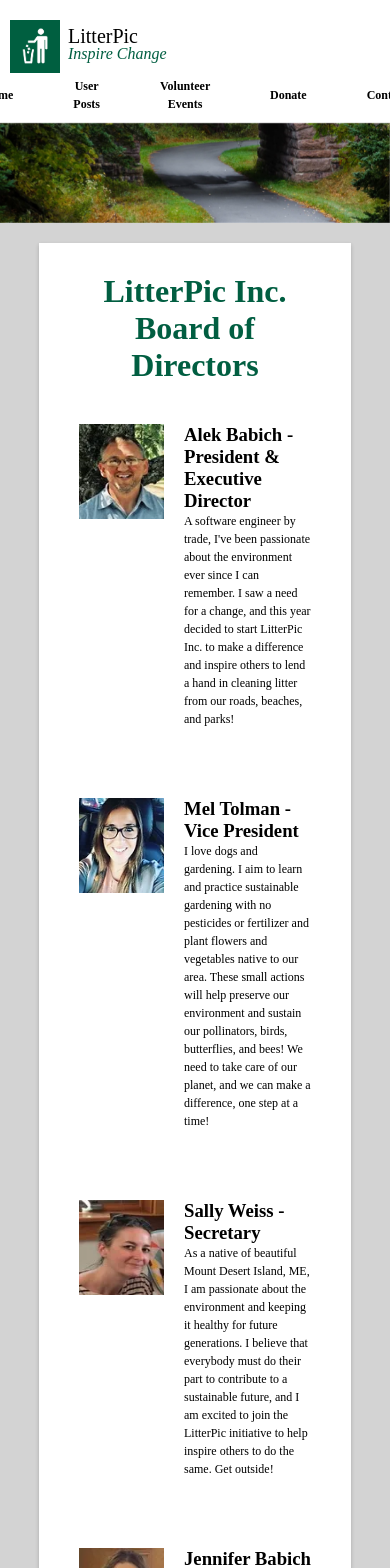
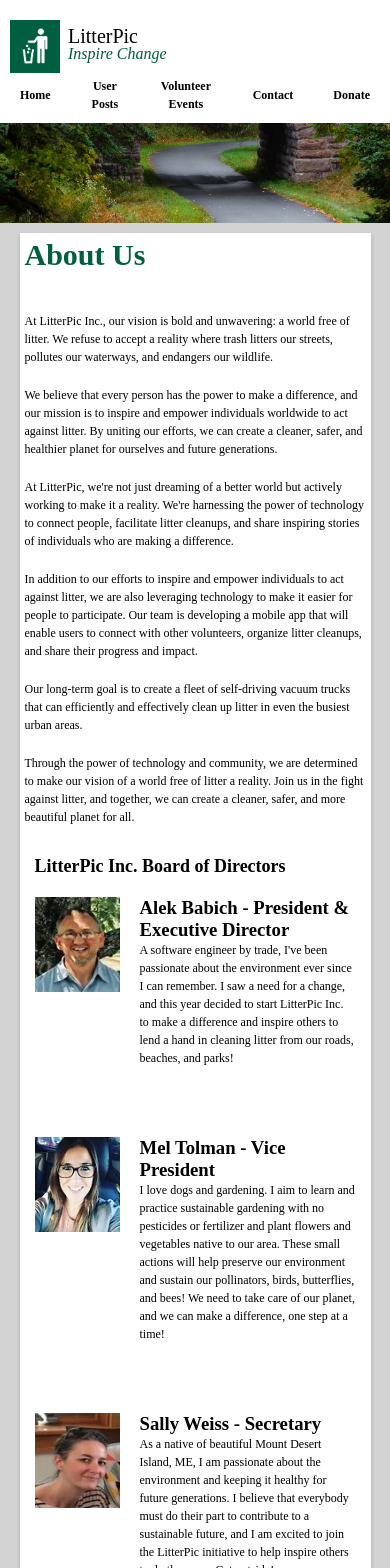
Before and after one commit to LitterPic/litterpic_org, a Next.js app: page /about in a window 390 px wide. Shown: the top 1568 px of the page. Built offline with nearby package versions, Linux system fonts and the light colour scheme.

Commit message:
Updates to styling

```diff
--- a/components/layout.js
+++ b/components/layout.js
@@ -11,8 +11,8 @@ const Layout = ({children}) => {
                 <Navlink href="/">Home</Navlink>
                 <Navlink href="/stories">User Posts</Navlink>
                 <Navlink href="/volunteer">Volunteer Events</Navlink>
+                <Navlink href="/contact">Contact</Navlink>
                 <Navlink href="/donate">Donate</Navlink>
-                <Navlink href="/contact">Contact</Navlink>
             </nav>
             <main>{children}</main>
             <Footer/>
--- a/pages/about.js
+++ b/pages/about.js
@@ -52,7 +52,39 @@ const About = () => {
 
             <div className="page">
                 <div className="content">
-                    <h1 className="heading-text">LitterPic Inc. Board of Directors</h1>
+                    <h1 className="heading-text">About Us</h1>
+                    <p className="about-us-content">
+                        At LitterPic Inc., our vision is bold and unwavering: a world free of litter. We refuse to
+                        accept a reality where trash litters our streets, pollutes our waterways, and endangers our
+                        wildlife.
+                    </p>
+                    <p className="about-us-content">
+                        We believe that every person has the power to make a difference, and our mission is to inspire
+                        and empower individuals worldwide to act against litter. By uniting our efforts, we can create a
+                        cleaner, safer, and healthier planet for ourselves and future generations.
+                    </p>
+                    <p className="about-us-content">
+                        At LitterPic, we're not just dreaming of a better world but actively working to make it a
+                        reality. We're harnessing the power of technology to connect people, facilitate litter cleanups,
+                        and share inspiring stories of individuals who are making a difference.
+                    </p>
+                    <p className="about-us-content">
+                        In addition to our efforts to inspire and empower individuals to act against litter, we are also
+                        leveraging technology to make it easier for people to participate. Our team is developing a
+                        mobile app that will enable users to connect with other volunteers, organize litter cleanups,
+                        and share their progress and impact.
+                    </p>
+                    <p className="about-us-content">
+                        Our long-term goal is to create a fleet of self-driving vacuum trucks that can efficiently and
+                        effectively clean up litter in even the busiest urban areas.
+                    </p>
+                    <p className="about-us-content">
+                        Through the power of technology and community, we are determined to make our vision of a world
+                        free of litter a reality. Join us in the fight against litter, and together, we can create a
+                        cleaner, safer, and more beautiful planet for all.
+                    </p>
+
+                    <div className="directors-text">LitterPic Inc. Board of Directors</div>
                     {boardMembers.map((member, index) => (
                         <div className="memberContainer" key={index}>
                             <img className="memberImage" src={member.image} alt={member.name}/>
--- a/pages/contact.js
+++ b/pages/contact.js
@@ -76,7 +76,7 @@ const Contact = () => {
                                     ></textarea>
                                 </div>
 
-                                <div className="contact_button_div">
+                                <div className="contact-submit-button">
                                     <button type="submit">Submit</button>
                                 </div>
                             </form>
--- a/pages/stories.js
+++ b/pages/stories.js
@@ -71,7 +71,7 @@ function Stories() {
 
     return (
         <div className="page">
-            <div className="stories-content">
+            <div className="content">
                 <h1 className="heading-text">User Posts</h1>
                 <div>
                     <div className="story-posts">
--- a/styles/styles.css
+++ b/styles/styles.css
@@ -2,7 +2,6 @@
 * {
     margin: 0;
     padding: 0;
-    box-sizing: border-box;
 }
 
 /* General Formatting */
@@ -11,12 +10,43 @@ body {
 }
 
 main {
-    min-height: 100vh;
+    min-height: 100%;
 }
 
 p {
     line-height: 1.75;
     font-size: 18px;
+}
+
+li {
+    margin-bottom: 15px;
+}
+
+ol {
+    margin-left: 40px;
+}
+
+button {
+    padding: 20px;
+    border-radius: 5px;
+    border: none;
+    background-color: #015e41;
+    color: #fff;
+    cursor: pointer;
+    font-size: 18px;
+}
+
+label {
+    padding-top: 5px;
+    padding-bottom: 5px;
+}
+
+form {
+    padding: 10px;
+}
+
+input, select, textarea {
+    margin-bottom: 15px;
 }
 
 .page {
@@ -33,16 +63,12 @@ p {
     background-color: #fff;
     margin-left: auto;
     margin-right: auto;
-    width: 85vw;
-}
-
-div {
-    margin: 0;
-    padding: 0;
+    width: 85%;
 }
 
 h1.heading-text {
-    text-align: center;
+    text-align: start;
+    font-size: 48px;
     color: #015e41;
     margin-bottom: 40px;
 }
@@ -84,17 +110,17 @@ h2.heading-text {
     margin-right: 5px;
 }
 
-.tagline {
-    color: #015e41;
-    font-style: italic;
-    font-size: 18px;
-}
-
 .logo-text {
     display: flex;
     flex-direction: column;
     justify-content: center;
     margin-left: 8px;
+}
+
+.tagline {
+    color: #015e41;
+    font-style: italic;
+    font-size: 18px;
 }
 
 /* Nav Bar */
@@ -126,11 +152,11 @@ nav button:hover {
 
 nav button.active {
     color: #479079;
-    padding: 5px;
 }
 
 /* Banner */
 .banner {
+    position: relative;
     background-size: cover;
     background-position: center;
     height: 300px;
@@ -144,10 +170,6 @@ nav button.active {
 
 
 /* Home */
-.banner {
-    position: relative;
-}
-
 .overlay {
     position: absolute;
     top: 0;
@@ -182,19 +204,23 @@ nav button.active {
     color: black;
 }
 
-/* Community Service Hours */
-li {
-    margin-bottom: 15px;
-}
-
-ol {
-    margin-left: 40px;
-}
 
 /* Directors */
 .about_content {
     margin-left: 100px;
     margin-right: 100px;
+}
+
+.about-us-content {
+    margin-bottom: 20px;
+}
+
+.directors-text {
+    margin-left: 100px;
+    margin-bottom: 20px;
+    margin-top: 30px;
+    font-size: 28px;
+    font-weight: bold;
 }
 
 .container {
@@ -223,7 +249,7 @@ ol {
     margin-top: 0;
 }
 
-.memberContainer:nth-child(odd) .memberImage {
+.memberContainer:nth-child(even) .memberImage {
     margin-left: 110px;
 }
 
@@ -255,12 +281,12 @@ ol {
     display: flex;
     justify-content: center;
     align-items: center;
-    height: 90vh;
+    height: 90%;
 }
 
 .contact-container {
-    width: 75vw;
-    height: 70vh;
+    width: 75%;
+    height: 70%;
     border-radius: 10px;
     background: linear-gradient(to bottom, #015e41, #000000);
     color: #fff;
@@ -276,24 +302,6 @@ ol {
     flex-direction: column;
 }
 
-.input-container {
-    display: flex;
-    flex-direction: column;
-}
-
-.input-container label {
-    margin-bottom: 10px;
-}
-
-.input-container input,
-.input-container textarea {
-    padding: 10px;
-    margin-bottom: 10px;
-    border-radius: 5px;
-    border: none;
-    text-align: left;
-}
-
 .contact-input {
     width: 25em;
     height: 3em;
@@ -305,37 +313,24 @@ ol {
     height: 15em;
 }
 
-button {
-    padding: 20px;
-    border-radius: 5px;
-    border: none;
-    background-color: #015e41;
-    color: #fff;
-    cursor: pointer;
-    font-size: 18px;
-}
-
-.contact_button_div {
+.contact-submit-button {
     display: flex;
     justify-content: center;
-    align-items: center;
     padding-top: 20px;
-}
-
-label {
-    padding-top: 5px;
-    padding-bottom: 5px;
 }
 
 /* Image Row */
 .image-row {
     display: flex;
     overflow-x: auto;
-    height: 40vh;
+    height: 30%;
 }
 
 .image-row__item {
     margin: 2px;
+    height: 300px;
+    width: 300px;
+    object-fit: cover;
 }
 
 /* Volunteer Calendar */
@@ -389,13 +384,6 @@ div.rbc-event.rbc-event-selected,
 }
 
 /* User Posts */
-.stories-content {
-    box-shadow: 0 2px 4px rgba(0, 0, 0, 0.9);
-    padding: 30px;
-    background-color: #fff;
-    width: 75vw;
-}
-
 .story-posts {
     display: flex;
     justify-content: space-around;
@@ -405,7 +393,7 @@ div.rbc-event.rbc-event-selected,
     display: grid;
     grid-template-columns: 450px 450px;
     gap: 70px;
-    row-gap: 20px;
+    row-gap: 15px;
     grid-auto-flow: row;
     width: 50%;
     justify-content: center;
@@ -467,7 +455,6 @@ div.rbc-event.rbc-event-selected,
     margin-left: 45px;;
     font-weight: normal;
     font-family: Helvetica, serif;
-
 }
 
 .post-title {
@@ -514,6 +501,8 @@ div.rbc-event.rbc-event-selected,
 }
 
 .footer-columns {
+    padding-top: 10px;
+    padding-bottom: 20px;
     display: flex;
     justify-content: center;
     background-color: #D3D3D3;
@@ -531,7 +520,7 @@ div.rbc-event.rbc-event-selected,
 }
 
 .footer-column-2 {
-    padding-top: 55px;
+    padding-top: 50px;
 }
 
 .footer-links {
@@ -566,11 +555,11 @@ div.rbc-event.rbc-event-selected,
     }
 
     .page {
-        padding: 20px;
+        padding: 10px 0 0;
         display: flex;
         justify-content: center;
         align-items: center;
-        width: 100vw;
+        width: 100%;
     }
 
     p,
@@ -580,11 +569,19 @@ div.rbc-event.rbc-event-selected,
         font-size: 12px;
     }
 
+    h1.heading-text {
+        text-align: start;
+        font-size: 30px;
+        color: #015e41;
+        margin-bottom: 40px;
+    }
+
     .content {
         box-shadow: 0 2px 4px rgba(0, 0, 0, 0.2);
         background-color: #fff;
-        width: 80vw;
-        margin: auto;
+        width: 90%;
+        padding: 5px;
+        margin: 0;
     }
 
     .logo-bar,
@@ -617,7 +614,7 @@ div.rbc-event.rbc-event-selected,
     nav button {
         display: inline-block;
         font-size: 12px;
-        margin: 10px 5px;
+        margin: 10px 0;
     }
 
     .banner {
@@ -632,6 +629,18 @@ div.rbc-event.rbc-event-selected,
         font-size: 18px;
     }
 
+    .about-us-content {
+        margin-bottom: 20px;
+    }
+
+    .directors-text {
+        margin-left: 10px;
+        margin-bottom: 20px;
+        margin-top: 30px;
+        font-size: 18px;
+        font-weight: bold;
+    }
+
     .memberContainer {
         margin-left: 10px;
         margin-right: 10px;
@@ -642,7 +651,7 @@ div.rbc-event.rbc-event-selected,
         height: 95px;
     }
 
-    .memberContainer:nth-child(odd) .memberImage {
+    .memberContainer:nth-child(even) .memberImage {
         margin-left: 0;
     }
 
@@ -667,20 +676,19 @@ div.rbc-event.rbc-event-selected,
         justify-content: center;
     }
 
-    /* Image Row */
     .contact-container {
-        width: 90%;
-        padding: 20px;
+        width: 100%;
+        padding: 5px;
     }
 
-    .input-container input,
-    .contact-input {
-        max-width: 100%;
+    #firstName,
+    #lastName,
+    #email {
+        width: 60%;
     }
 
-    .input-container textarea,
-    .contact-textarea {
-        max-width: 100%;
+    #message {
+        width: 100%;
     }
 
     .rbc-calendar {
@@ -710,43 +718,93 @@ div.rbc-event.rbc-event-selected,
         width: 40px;
     }
 
+    .story-posts {
+        width: 100%;
+    }
+
     .post-grid {
-        display: grid;
-        grid-template-columns: none;
-        gap: 10px;
-        padding: 10px;
+        display: inline-flex;
+        flex-direction: column;
+        /*gap: 5px;*/
+        padding: 0;
+        width: 100%;
+        height: 80%;
     }
 
     .post {
-        display: flex;
-        flex-direction: column;
-        align-items: center;
         border: 1px solid black;
         padding: 10px;
-        height: 45vh;
-        width: 45vw;
+        width: 100%;
+        min-height: unset;
     }
 
     .post-carousel {
         object-fit: cover;
         justify-content: center;
         margin-bottom: 10px;
+        width: auto;
+        margin-left: auto;
+        margin-right: auto;
     }
 
     .post-carousel img {
-        max-width: 100vw;
+        max-width: 100%;
         height: auto;
         object-fit: cover;
-        margin: 0 10px;
+        margin: auto;
     }
 
+    .post-user-name {
+        margin-left: 5px;;
+        font-weight: normal;
+        font-family: Helvetica, serif;
+    }
+
+    .post-title {
+        margin-top: 20px;
+        margin-left: 5px;
+        font-size: 1.5em;
+        font-weight: bolder;
+    }
+
+    .post-location {
+        margin-top: 20px;
+        margin-left: 5px;
+        font-family: Helvetica, serif;
+        font-size: 15px;
+        color: blue;
+    }
+
+    .post-litter-weight-collected {
+        text-align: center;
+        font-weight: bold;
+        margin-top: 20px;
+        margin-bottom: 8px;
+    }
+
+    .post-description {
+        width: 300px;
+        font-size: 18px;
+        font-family: inherit;
+        margin: 0;
+    }
+
+
     /* Footer */
+    .footer-columns {
+        padding-top: 20px;
+    }
+
+    .footer-column-2 {
+        padding-top: 38px;
+    }
+
     .footer-column-3 a {
         font-size: 12px;
     }
 
     .contact-wrapper {
-        height: 70vh;
+        height: 70%;
     }
 }
 
@@ -760,7 +818,7 @@ div.rbc-event.rbc-event-selected,
 
     .logo-bar,
     nav {
-        width: 100vw;
+        width: 100%;
     }
 
     body {
@@ -773,8 +831,7 @@ div.rbc-event.rbc-event-selected,
     }
 
     .content {
-        margin-left: 5px;
-        margin-right: 5px;
+        margin: auto;
         box-shadow: 0 4px 8px rgba(0, 0, 0, 0.4);
     }
 
@@ -852,7 +909,8 @@ div.rbc-event.rbc-event-selected,
     }
 
     .contact-container {
-        width: 80vw;
+        width: 80%;
+        height: 100%;
         padding: 10px;
     }
 
@@ -865,17 +923,17 @@ div.rbc-event.rbc-event-selected,
     }
 
     .contact-wrapper {
-        margin-bottom: 65vh;
+        margin-bottom: 65%;
     }
 
-    .input-container input,
-    .contact-input {
-        max-width: 100%;
+    #firstName,
+    #lastName,
+    #email {
+        width: 60%;
     }
 
-    .input-container textarea,
-    .contact-textarea {
-        max-width: 100%;
+    #message {
+        width: 100%;
     }
 
     .rbc-calendar {
@@ -905,31 +963,41 @@ div.rbc-event.rbc-event-selected,
     }
 
     .post-grid {
-        display: grid;
+        display: inline-flex;
+        flex-direction: column;
         grid-template-columns: 1fr 1fr;
         gap: 10px;
         padding: 10px;
     }
 
     .post {
-        display: flex;
-        flex-direction: column;
-        align-items: center;
         border: 1px solid black;
         padding: 10px;
-        width: 20vw;
-        height: 80vh;
+        width: 100%;
+        min-height: 100px;
     }
 
     .post-carousel {
         justify-content: center;
         object-fit: cover;
+        margin-left: auto;
+        margin-right: auto;
     }
 
     .post-carousel img {
-        max-width: 80vw;
+        max-width: 100%;
         height: auto;
-        object-fit: cover;
-        margin: 0 10px;
+        object-fit: fill;
+        margin-left: auto;
+        margin-right: auto;
+        justify-content: center;;
+    }
+
+    .post-description {
+        width: 100%;
+    }
+
+    .footer-columns {
+        padding-top: 30px;
     }
 }
```
Also changed, not shown: pages/reports.js (+8 -5 lines).
